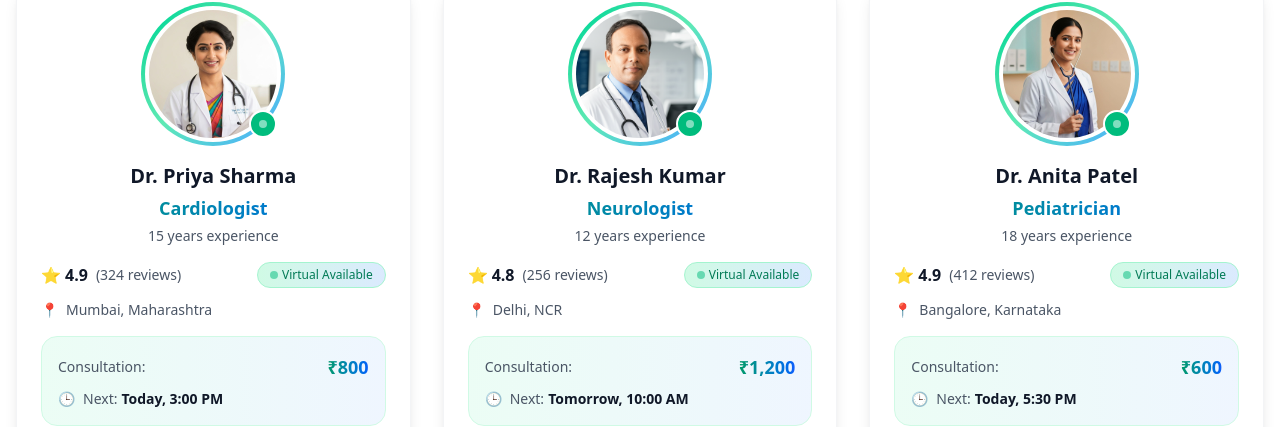
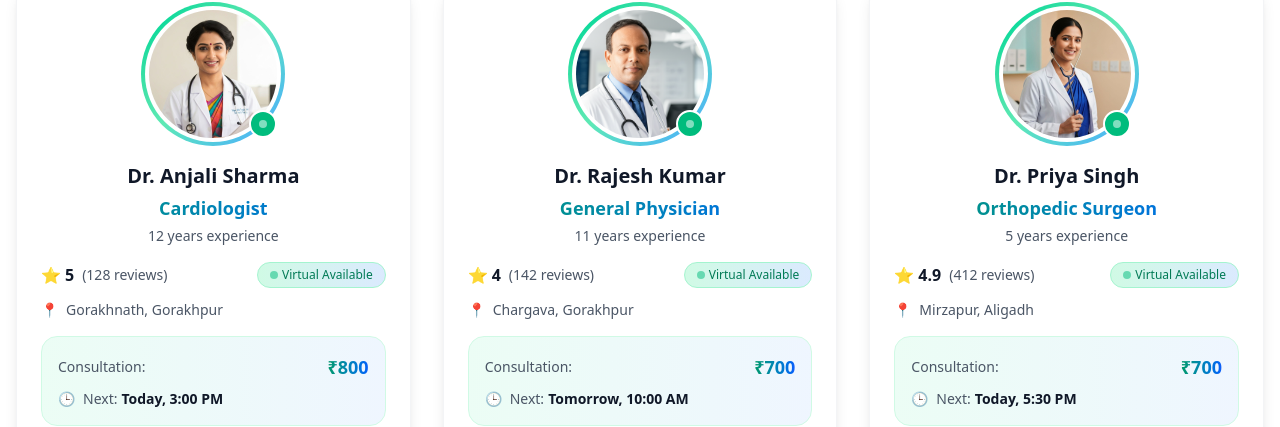
Before and after one commit to hellman53/book_my_doctor, a Next.js app: page / in a window 1280 px wide. Shown: the part 2816-3243 px from the top of the page. Built offline with nearby package versions, Linux system fonts and the light colour scheme; no server answers.

Commit message:
photo change and route

```diff
--- a/components/MedicalChat.jsx
+++ b/components/MedicalChat.jsx
@@ -35,7 +35,7 @@ const dummyDoctors = [
     name: "Anjali Sharma",
     specialization: "Cardiologist",
     experience: "12 years",
-    hospital: "Green City Hospital, Delhi",
+    hospital: "Green City Hospital, Gorakhpur",
     rating: 5,
     reviews: 128,
     contact: "+91 98765 43210",
--- a/components/pages/SearchDoctor.jsx
+++ b/components/pages/SearchDoctor.jsx
@@ -866,7 +866,7 @@ export default function DoctorSearch() {
         <div className="flex items-center gap-1 sm:gap-2 text-gray-600">
           <MapPin className="h-3 w-3 sm:h-4 sm:w-4 text-emerald-500 flex-shrink-0" />
           <span className="truncate">
-            {doctor.locality}, {doctor.city}
+            {doctor.city}
           </span>
         </div>
         {doctor.experience && (
--- a/components/pages/homePage.jsx
+++ b/components/pages/homePage.jsx
@@ -597,7 +597,7 @@ const Services = () => {
                   Browse our complete directory of healthcare professionals
                 </p>
               </div>
-              <button className="px-8 py-4 bg-gradient-to-r from-emerald-600 to-blue-600 text-white font-semibold rounded-xl hover:from-emerald-700 hover:to-blue-700 transition-all duration-300 shadow-lg hover:shadow-xl active:scale-95 whitespace-nowrap">
+              <button onClick={()=>route.push("/doctors")} className="px-8 py-4 bg-gradient-to-r from-emerald-600 to-blue-600 text-white font-semibold rounded-xl hover:from-emerald-700 hover:to-blue-700 transition-all duration-300 shadow-lg hover:shadow-xl active:scale-95 whitespace-nowrap">
                 View All Specialties
               </button>
             </div>
@@ -633,12 +633,12 @@ const Services = () => {
 
 const featuredDoctors = [
   {
-    name: "Dr. Priya Sharma",
+    name: "Dr. Anjali Sharma",
     specialty: "Cardiologist",
-    experience: "15 years",
-    rating: 4.9,
-    reviews: 324,
-    location: "Mumbai, Maharashtra",
+    experience: "12 years",
+    rating: 5,
+    reviews: 128,
+    location: "Gorakhnath, Gorakhpur",
     image: "/professional-indian-female-doctor.jpg",
     consultationFee: "₹800",
     virtualAvailable: true,
@@ -646,49 +646,49 @@ const featuredDoctors = [
   },
   {
     name: "Dr. Rajesh Kumar",
-    specialty: "Neurologist",
-    experience: "12 years",
-    rating: 4.8,
-    reviews: 256,
-    location: "Delhi, NCR",
+    specialty: "General Physician",
+    experience: "11 years",
+    rating: 4,
+    reviews: "142",
+    location: "Chargava, Gorakhpur",
     image: "/indian-male-doctor.png",
-    consultationFee: "₹1,200",
+    consultationFee: "₹700",
     virtualAvailable: true,
     nextAvailable: "Tomorrow, 10:00 AM",
   },
   {
-    name: "Dr. Anita Patel",
-    specialty: "Pediatrician",
-    experience: "18 years",
+    name: "Dr. Priya Singh",
+    specialty: "Orthopedic Surgeon",
+    experience: "5 years",
     rating: 4.9,
     reviews: 412,
-    location: "Bangalore, Karnataka",
+    location: "Mirzapur, Aligadh ",
     image: "/professional-indian-female-pediatrician.jpg",
-    consultationFee: "₹600",
+    consultationFee: "₹700",
     virtualAvailable: true,
     nextAvailable: "Today, 5:30 PM",
   },
   {
-    name: "Dr. Sanjay Verma",
-    specialty: "Orthopedic",
-    experience: "14 years",
+    name: "Dr. Sanjay Dubey",
+    specialty: "General Physician",
+    experience: "19 years",
     rating: 4.7,
     reviews: 189,
-    location: "Chennai, Tamil Nadu",
+    location: "Basharatpur, Gorakhpur",
     image: "/indian-male-doctor-2.jpg",
-    consultationFee: "₹900",
+    consultationFee: "₹600",
     virtualAvailable: true,
     nextAvailable: "Today, 6:00 PM",
   },
   {
-    name: "Dr. Meera Reddy",
-    specialty: "Dermatologist",
-    experience: "11 years",
+    name: "Dr. Abhishek Singh",
+    specialty: "Cardiologist",
+    experience: "14 years",
     rating: 4.8,
     reviews: 278,
-    location: "Hyderabad, Telangana",
+    location: "Gorakhnath, Gorakhpur",
     image: "/professional-indian-female-doctor-2.jpg",
-    consultationFee: "₹750",
+    consultationFee: "₹600",
     virtualAvailable: true,
     nextAvailable: "Tomorrow, 11:00 AM",
   },
```
